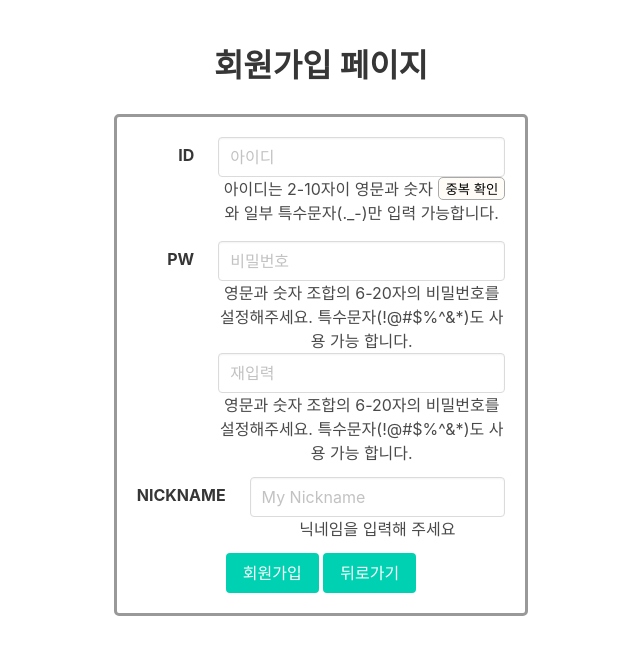
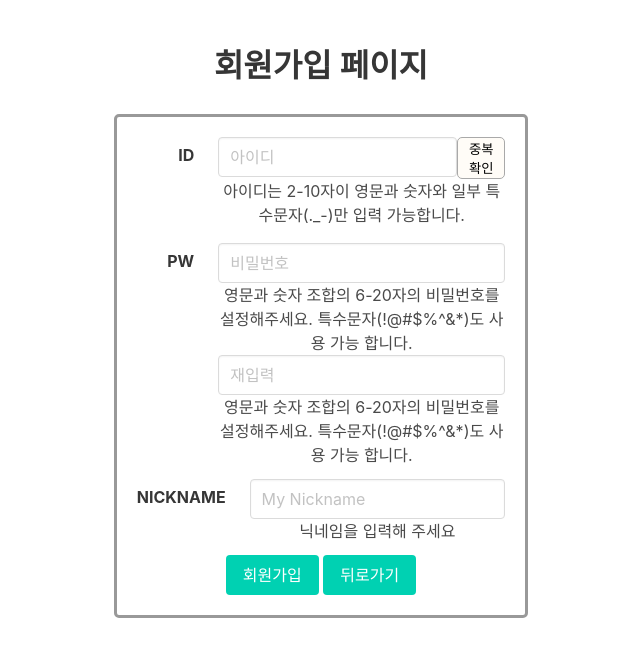
Before and after one commit to full-mini/Codiary, a Flask app: page /register in a window 1280 px wide. Shown: the top 657 px of the page, without its empty margins (319-959 px from the left). Run offline with Flask 2, Linux system fonts and the light colour scheme; some libraries are stand-ins or nearby versions.

Commit message:
확인 버튼 수정

```diff
--- a/static/style.css
+++ b/static/style.css
@@ -144,8 +144,14 @@ footer{
 }
 
 .btn-float {
+    width:3rem;
     float:right;
     background-color:#fffcf7;
     border:1px solid darkgray;
     border-radius : 5px;
 }
+
+.sumone {
+    display:flex;
+    justify-items:flex-start;
+}
--- a/templates/register.html
+++ b/templates/register.html
@@ -174,10 +174,12 @@
                     <div class="field-body">
                         <div class="field">
                             <div class="control">
-                                <input type="text" class="input" id="userid" aria-describedby="emailHelp"
+                                <div class="sumone">
+                                    <input type="text" class="input" id="userid" aria-describedby="emailHelp"
                                        placeholder="아이디">
                                 <div id="btn-check-dup" calss="control is-hidden">
-                                    <button class="btn-float" onclick="check_dup()">중복 확인</button>
+                                    <button class="btn-float" onclick="check_dup()">중복 <br/>확인</button>
+                                </div>
                                 </div>
                                 <p id="help-id">아이디는 2-10자이 영문과 숫자와 일부 특수문자(._-)만 입력 가능합니다.</p>
                                 <p id="help-id-login" class="help is-danger"></p>
```
